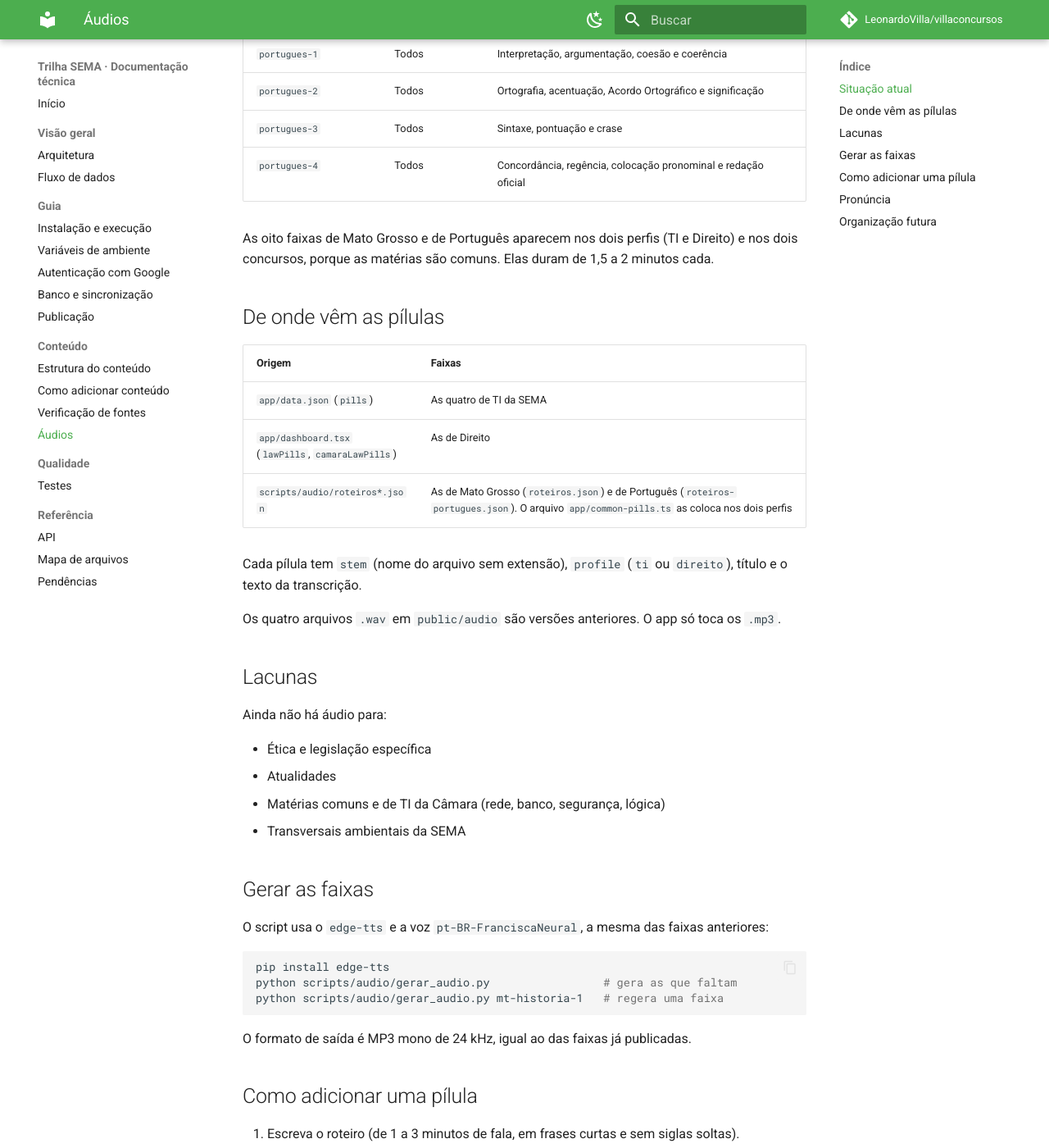
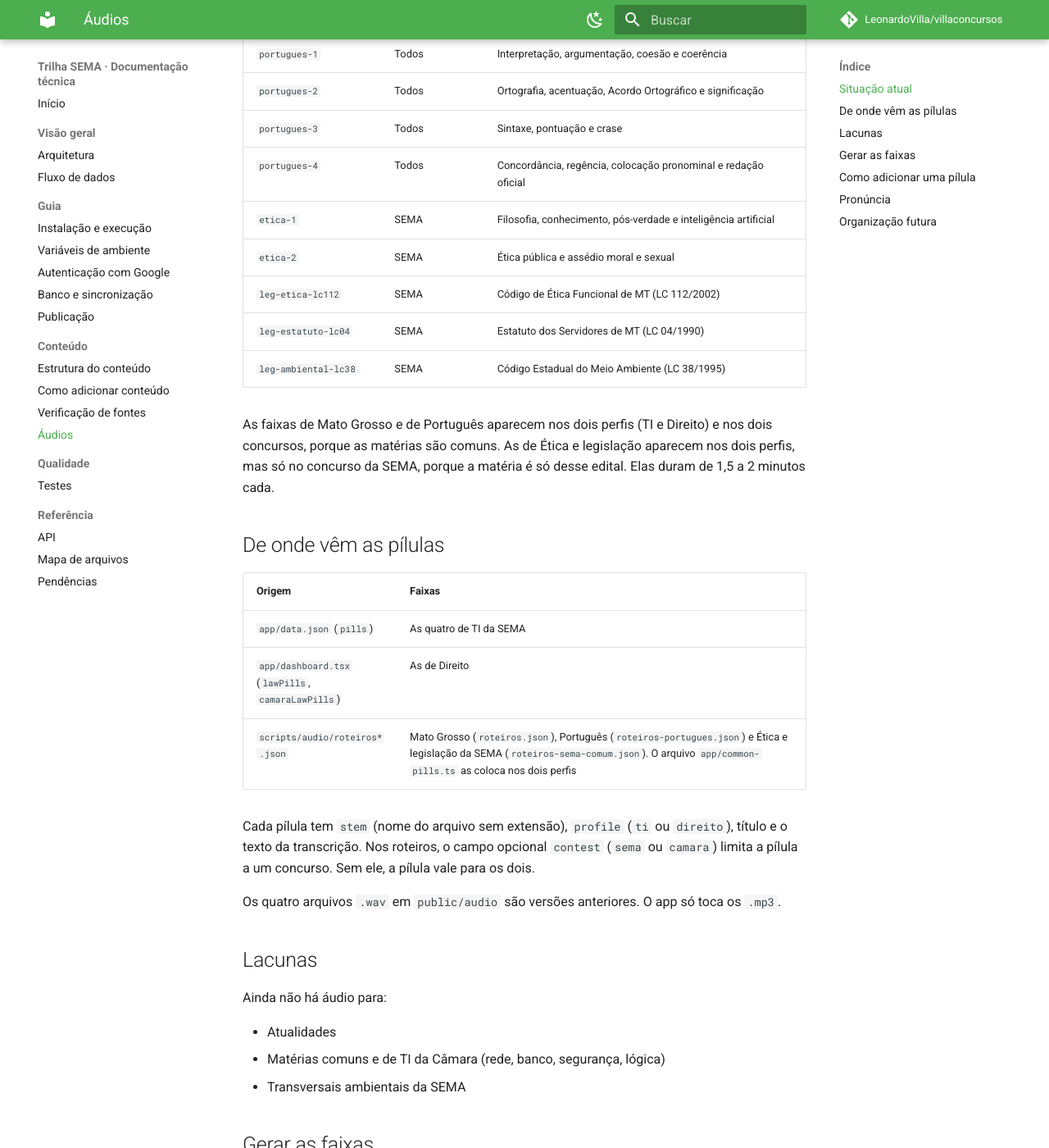
Before and after one commit to LeonardoVilla/villaconcursos, an MkDocs documentation site: the page built from docs/conteudo/audios.md, in a window 1280 px wide and 1400 px high, scrolled down 882 px. Shown: the whole window at 82% size. Built offline with MkDocs 1.6.1 and Material for MkDocs 9.7.7, drawn with Linux system fonts in a browser that asks for light colours; comment, search, counter and statistics services are not loaded; some of the changed text lies outside the part shown.

Commit message:
Adiciona 5 pílulas de áudio de Ética e legislação específica da SEMA
- Roteiros em roteiros-sema-comum.json, com campo contest para limitar ao edital da SEMA
- Filtro por concurso no painel de pílulas
- Documentação atualizada

Co-Authored-By: Claude Sonnet 5.5 <noreply@anthropic.com>

```diff
--- a/docs/conteudo/audios.md
+++ b/docs/conteudo/audios.md
@@ -22,8 +22,13 @@ Há **dezesseis faixas MP3** em `public/audio`, todas com a voz neural `pt-BR-Fr
 | `portugues-2` | Todos | Ortografia, acentuação, Acordo Ortográfico e significação |
 | `portugues-3` | Todos | Sintaxe, pontuação e crase |
 | `portugues-4` | Todos | Concordância, regência, colocação pronominal e redação oficial |
+| `etica-1` | SEMA | Filosofia, conhecimento, pós-verdade e inteligência artificial |
+| `etica-2` | SEMA | Ética pública e assédio moral e sexual |
+| `leg-etica-lc112` | SEMA | Código de Ética Funcional de MT (LC 112/2002) |
+| `leg-estatuto-lc04` | SEMA | Estatuto dos Servidores de MT (LC 04/1990) |
+| `leg-ambiental-lc38` | SEMA | Código Estadual do Meio Ambiente (LC 38/1995) |
 
-As oito faixas de Mato Grosso e de Português aparecem nos dois perfis (TI e Direito) e nos dois concursos, porque as matérias são comuns. Elas duram de 1,5 a 2 minutos cada.
+As faixas de Mato Grosso e de Português aparecem nos dois perfis (TI e Direito) e nos dois concursos, porque as matérias são comuns. As de Ética e legislação aparecem nos dois perfis, mas só no concurso da SEMA, porque a matéria é só desse edital. Elas duram de 1,5 a 2 minutos cada.
 
 ## De onde vêm as pílulas
 
@@ -31,9 +36,9 @@ As oito faixas de Mato Grosso e de Português aparecem nos dois perfis (TI e Dir
 |---|---|
 | `app/data.json` (`pills`) | As quatro de TI da SEMA |
 | `app/dashboard.tsx` (`lawPills`, `camaraLawPills`) | As de Direito |
-| `scripts/audio/roteiros*.json` | As de Mato Grosso (`roteiros.json`) e de Português (`roteiros-portugues.json`). O arquivo `app/common-pills.ts` as coloca nos dois perfis |
+| `scripts/audio/roteiros*.json` | Mato Grosso (`roteiros.json`), Português (`roteiros-portugues.json`) e Ética e legislação da SEMA (`roteiros-sema-comum.json`). O arquivo `app/common-pills.ts` as coloca nos dois perfis |
 
-Cada pílula tem `stem` (nome do arquivo sem extensão), `profile` (`ti` ou `direito`), título e o texto da transcrição.
+Cada pílula tem `stem` (nome do arquivo sem extensão), `profile` (`ti` ou `direito`), título e o texto da transcrição. Nos roteiros, o campo opcional `contest` (`sema` ou `camara`) limita a pílula a um concurso. Sem ele, a pílula vale para os dois.
 
 Os quatro arquivos `.wav` em `public/audio` são versões anteriores. O app só toca os `.mp3`.
 
@@ -41,7 +46,6 @@ Os quatro arquivos `.wav` em `public/audio` são versões anteriores. O app só
 
 Ainda não há áudio para:
 
-- Ética e legislação específica
 - Atualidades
 - Matérias comuns e de TI da Câmara (rede, banco, segurança, lógica)
 - Transversais ambientais da SEMA
```
Also changed, not shown: other parts of docs/conteudo/audios.md (+1 -1 lines), README.md (+1 -1 lines), docs/index.md (+1 -1 lines), docs/referencia/pendencias.md (+1 -1 lines), 9 other files.
